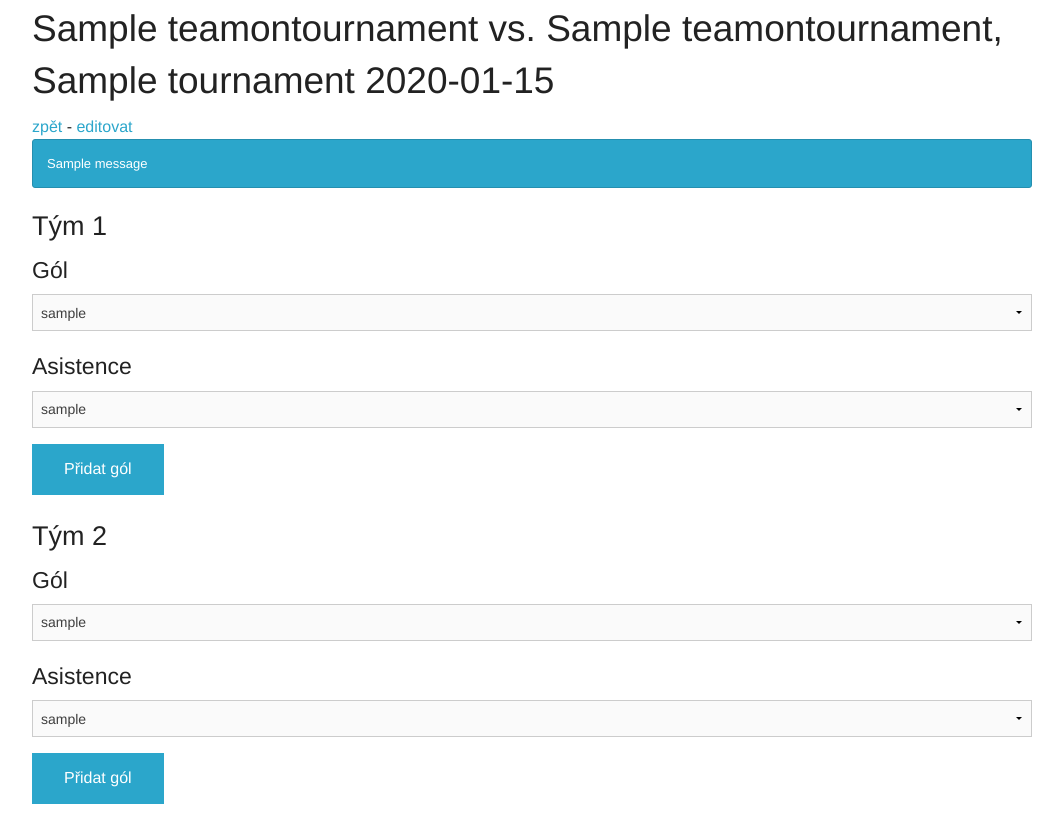
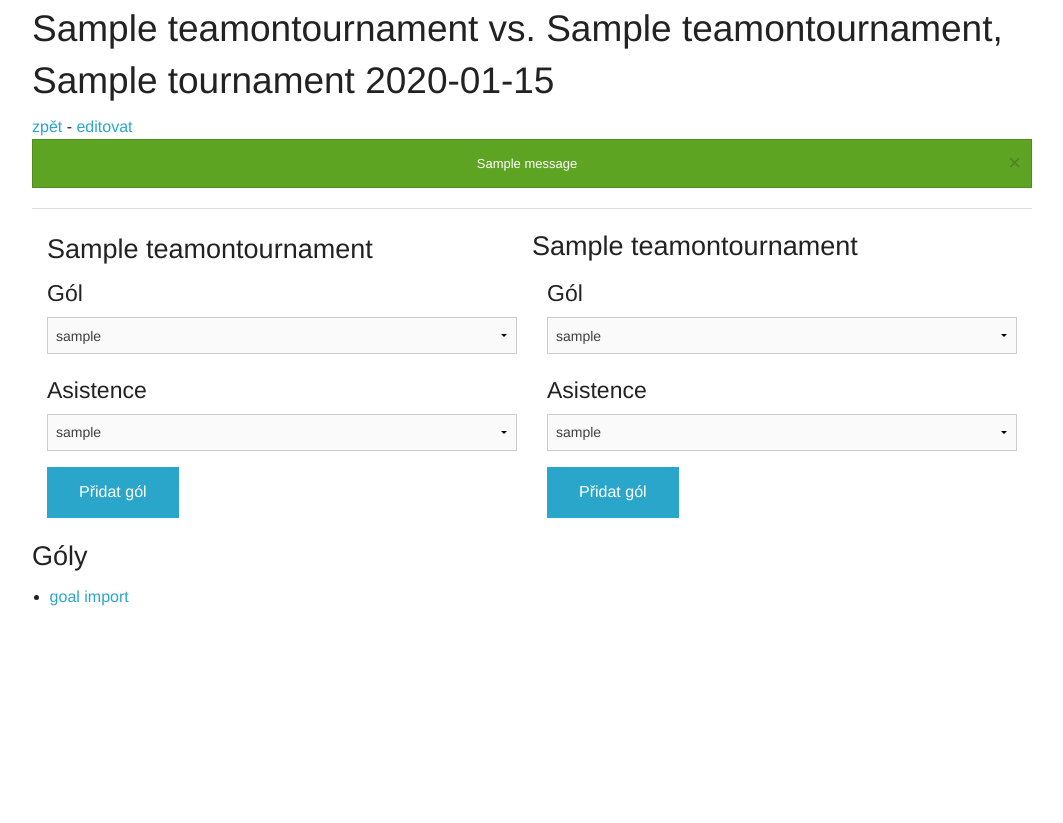
Before and after one commit to thran/ufobal-web, a Django app: page /managestats/match/1/ in a window 1280 px wide. Shown: the top 823 px of the page, without its empty margins (108-1171 px from the left). After the commit the page ends 606 px from the top, so only its background shows below. Run offline with Django 3.2, Linux system fonts and the light colour scheme; tables that the repository leaves empty hold one stand-in row (values such as "Sample post"); one stand-in notice (Sample message) is shown; some libraries are stand-ins or nearby versions.

Commit message:
some design unshit

```diff
--- a/managestats/templates/match.html
+++ b/managestats/templates/match.html
@@ -10,16 +10,20 @@
 
     {% if messages %}
         {% for message in messages %}
-            <div data-alert class="alert-box radius">
+            <div data-alert class="alert-box text-center {{ message.tags }} {% if message.tags == "error" %}alert{% endif %}">
                 {{ message }}
+                <a href="#" class="close">&times;</a>
             </div>
         {% endfor %}
     {% endif %}
 
+    <hr>
 
-    <h3>Tým 1</h3>
-    <form method="post" action="{% url 'managestats:goal_add' match.id %}">
+
+    <form method="post" action="{% url 'managestats:goal_add' match.id %}" class="columns medium-6">
         {% csrf_token %}
+
+        <h3>{{ match.team_one.name }}</h3>
 
         <h4>Gól</h4>
         <select name="shooter">
@@ -39,8 +43,8 @@
 
 
 
-    <h3>Tým 2</h3>
-    <form method="post" action="{% url 'managestats:goal_add' match.id %}">
+    <h3>{{ match.team_two.name }}</h3>
+    <form method="post" action="{% url 'managestats:goal_add' match.id %}" class="columns medium-6">
         {% csrf_token %}
 
         <h4>Gól</h4>
```
